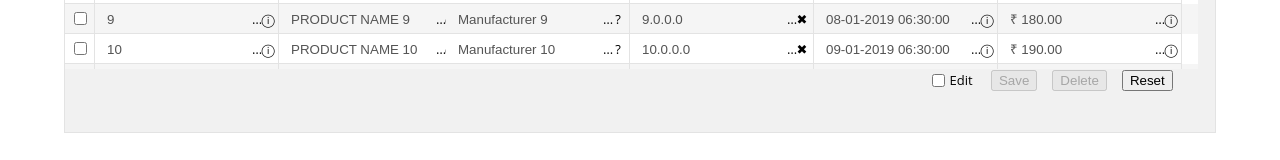
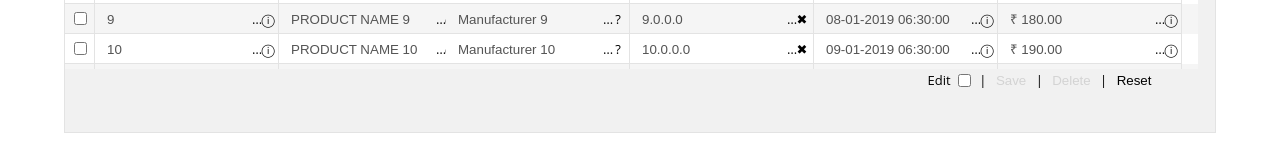
Before and after one commit to Saurodip/Datatable, an Angular app: page / in a window 1280 px wide. Shown: the part 267-427 px from the top of the page. Built offline with nearby package versions, Linux system fonts and the light colour scheme.

Commit message:
Datatable

```diff
--- a/src/app/datatable/component/datatable.component.html
+++ b/src/app/datatable/component/datatable.component.html
@@ -156,18 +156,21 @@
         </div>
         <div class="action-container">
             <span *ngIf="toolbar?.edit" (click)="onApplyDataTableEditOption()">
-                <input type="checkbox" id="datatable-edit-option">Edit
+                Edit <input type="checkbox"> |
             </span>
-            <span *ngIf="toolbar?.save" (click)="onSelectDataTableToolbarOption(dataTableToolbarActionType.Save)">
+            <span *ngIf="toolbar?.save">
                 <input type="button" id="datatable-save-option" value="Save"
-                    [disabled]="listOfEditedDataTableRows && listOfEditedDataTableRows.length <= 0">
+                    [disabled]="listOfEditedDataTableRows && listOfEditedDataTableRows.length <= 0"
+                    (click)="onSelectDataTableToolbarOption(dataTableToolbarActionType.Save)"> |
             </span>
-            <span *ngIf="toolbar?.delete" (click)="onSelectDataTableToolbarOption(dataTableToolbarActionType.Delete)">
+            <span *ngIf="toolbar?.delete">
                 <input type="button" id="datatable-delete-option" value="Delete"
-                    [disabled]="listOfSelectedDataTableRows && listOfSelectedDataTableRows.length <= 0">
+                    [disabled]="listOfSelectedDataTableRows && listOfSelectedDataTableRows.length <= 0"
+                    (click)="onSelectDataTableToolbarOption(dataTableToolbarActionType.Delete)"> |
             </span>
-            <span *ngIf="toolbar?.reset" (click)="onSelectDataTableToolbarOption(dataTableToolbarActionType.Reset)">
-                <input type="button" id="datatable-reset-option" value="Reset">
+            <span *ngIf="toolbar?.reset">
+                <input type="button" id="datatable-reset-option" value="Reset"
+                (click)="onSelectDataTableToolbarOption(dataTableToolbarActionType.Reset)">
             </span>
         </div>
     </div>
--- a/src/app/datatable/component/datatable.component.scss
+++ b/src/app/datatable/component/datatable.component.scss
@@ -249,9 +249,6 @@ $text-color: #e3e3e3;
             width: 25%;
 
             span {
-                cursor: pointer;
-                margin-right: 15px;
-
                 input[type="checkbox"] {
                     cursor: pointer;
                     margin-right: 5px;
@@ -260,8 +257,11 @@ $text-color: #e3e3e3;
                 }
 
                 input[type="button"] {
+                    background-color: transparent;
+                    border: none;
                     cursor: pointer;
                     &:disabled {
+                        color: lightgray;
                         cursor: not-allowed;
                     }
                 }
```
